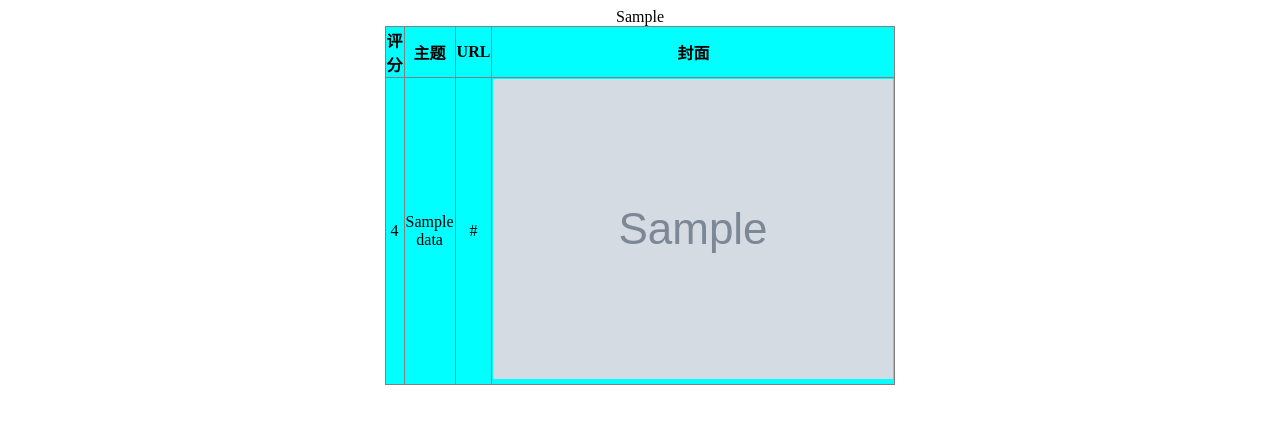
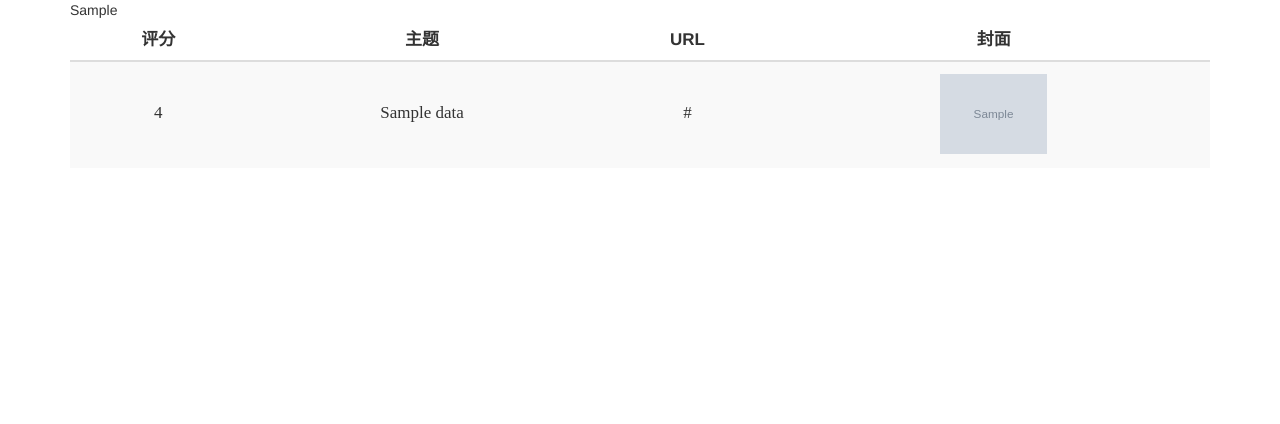
Before and after one commit to TIG-KI/DjangoSite, a Django app: template cmdb/templates/cmdb/success.html in a window 1280 px wide. Shown: the top 424 px of the page. Run offline with Django 3.2, Linux system fonts and the light colour scheme; the template is opened without the code that fills it: most values are stand-ins (such as "Sample title", 1, 10 or a date in 2020); grey boxes marked "Sample" are stand-in pictures; some libraries are stand-ins or nearby versions.

Commit message:
修改 success 界面

```diff
--- a/cmdb/templates/cmdb/success.html
+++ b/cmdb/templates/cmdb/success.html
@@ -1,4 +1,5 @@
 <!DOCTYPE html>
+{% load static %}
 <html lang="en">
 
 <head>
@@ -16,17 +17,30 @@
             alert(obj);
         }
     </script>
+    <link rel="stylesheet" href="{% static 'cmdb/bootstrap.css' %}">
+    <style type="text/css">
+        img{
+            width: auto;
+            height: auto;
+            max-width: 100%;
+            max-height: 100%;
+        }
+        .test{
+            text-align: center;
+            font-family: serif;
+            line-height: 5;
+        }
+    </style>
 </head>
 
 <body>
-    <center>
-        <table border="1px" style="background-color: aqua ;border-collapse: collapse;text-align: center;
-             height: 162px;width: 300px ">
+    <div class="container">
+        <table class="table table-striped" style="font-size: 17px" >
             <thead>
-                <th>评分</th>
-                <th>主题</th>
-                <th>URL</th>
-                <th>封面</th>
+                <th class="text-center">评分</th>
+                <th class="text-center">主题</th>
+                <th class="text-center">URL</th>
+                <th class="text-center">封面</th>
             </thead>
             <tbody>
 
@@ -36,18 +50,19 @@
 
                 {% for x in data %}
                 <tr>
-                    <td>{{ x.rate }}</td>
-                    <td>{{ x.title }}</td>
-                    <td>{{ x.url }}</td>
-                    <td>
-                        <img src="{{x.cover}}">
+                    <td ><p class="test" style="width:100x;height:80px">{{ x.rate }}</p></td>
+                    <td ><p class="test" style="width:100x;height:80px">{{ x.title }}</p></td>
+                    <td ><p class="test" style="width:100x;height:80px">{{ x.url }}</p></td>
+                    <td >
+                        <div style="width:100x;height:80px" class="test">
+                            <img src="{{x.cover}}">
+                        </div>
                     </td>
                 </tr>
                 {% endfor %}
             </tbody>
         </table>
-
-    </center>
+    </div>
 </body>
 
 </html>
```
